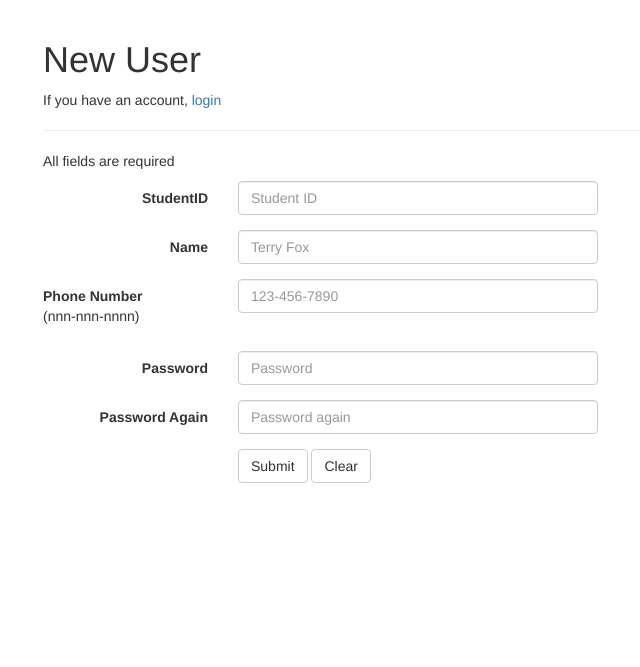
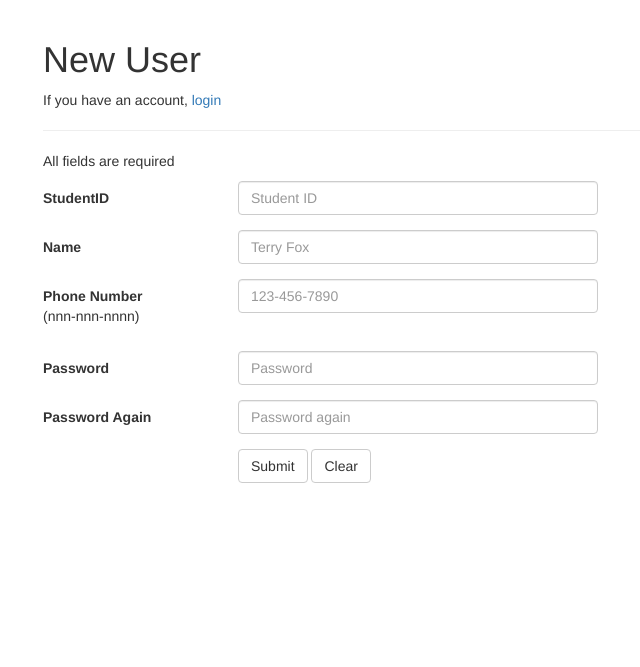
Before and after one commit to killerrin/CST8257-Course-Registration-System, a PHP site: page /NewUser.php in a window 1280 px wide. Shown: the part 52-719 px from the top of the page, without its empty margins (27-667 px from the left). Run offline with PHP 8.4, Linux system fonts and the light colour scheme; data that the repository does not hold is empty.

Commit message:
CSS Fixes - New User page
Aligns all text to the left as should be.

```diff
--- a/Lab 7/Common/Header.php
+++ b/Lab 7/Common/Header.php
@@ -5,6 +5,7 @@
     <title>Online Course Registration System</title>
     <link rel="stylesheet" href="Contents/css/bootstrap.min.css" />
     <link rel="stylesheet" href="Contents/AlgCss/Site.css" />
+    <link href="Contents/css/newUserStyle.css" rel="stylesheet" />
 </head>
 <body>
 
--- /dev/null
+++ b/Lab 7/Contents/css/newUserStyle.css
@@ -0,0 +1,3 @@
+.form-horizontal .control-label {
+    text-align: left;
+}
```
Also changed, not shown: 1 other file.
